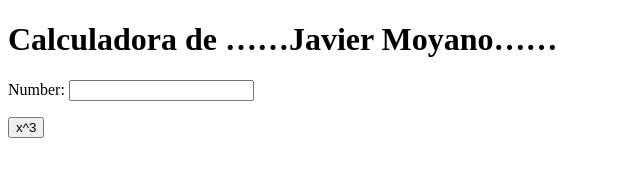
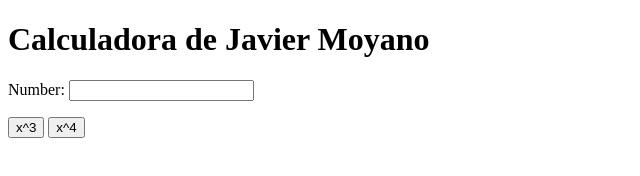
Before and after one commit to blbk/my_calculator, a plain HTML site: page index.html in a window 1280 px wide. Shown: the whole page, without its empty margins (0-640 px from the left). Drawn offline with Linux system fonts and the light colour scheme.

Commit message:
x^4 button

```diff
--- a/index.html
+++ b/index.html
@@ -5,17 +5,22 @@
 		<meta charset="utf-8">
 	</head>
 	<body>
-		<h1>Calculadora de ……Javier Moyano……</h1>
+		<h1>Calculadora de Javier Moyano</h1>
 		Number:
 		<input type="text" id="n1">
 		<p>
 			<button onclick="cube()"> x^3 </button>
+			<button onclick="power_4()"> x^4</button>
 		</p>
 		<script type="text/javascript">
 			function cube() {
 				var num = document.getElementById("n1");
 				num.value = Math.pow(num.value, 3);
 			}
+			function power_4() {
+				var num = document.getElementById("n1");
+				num.value = Math.pow(num.value, 4);
+			}
 		</script>
 	</body>
 </html>
```
